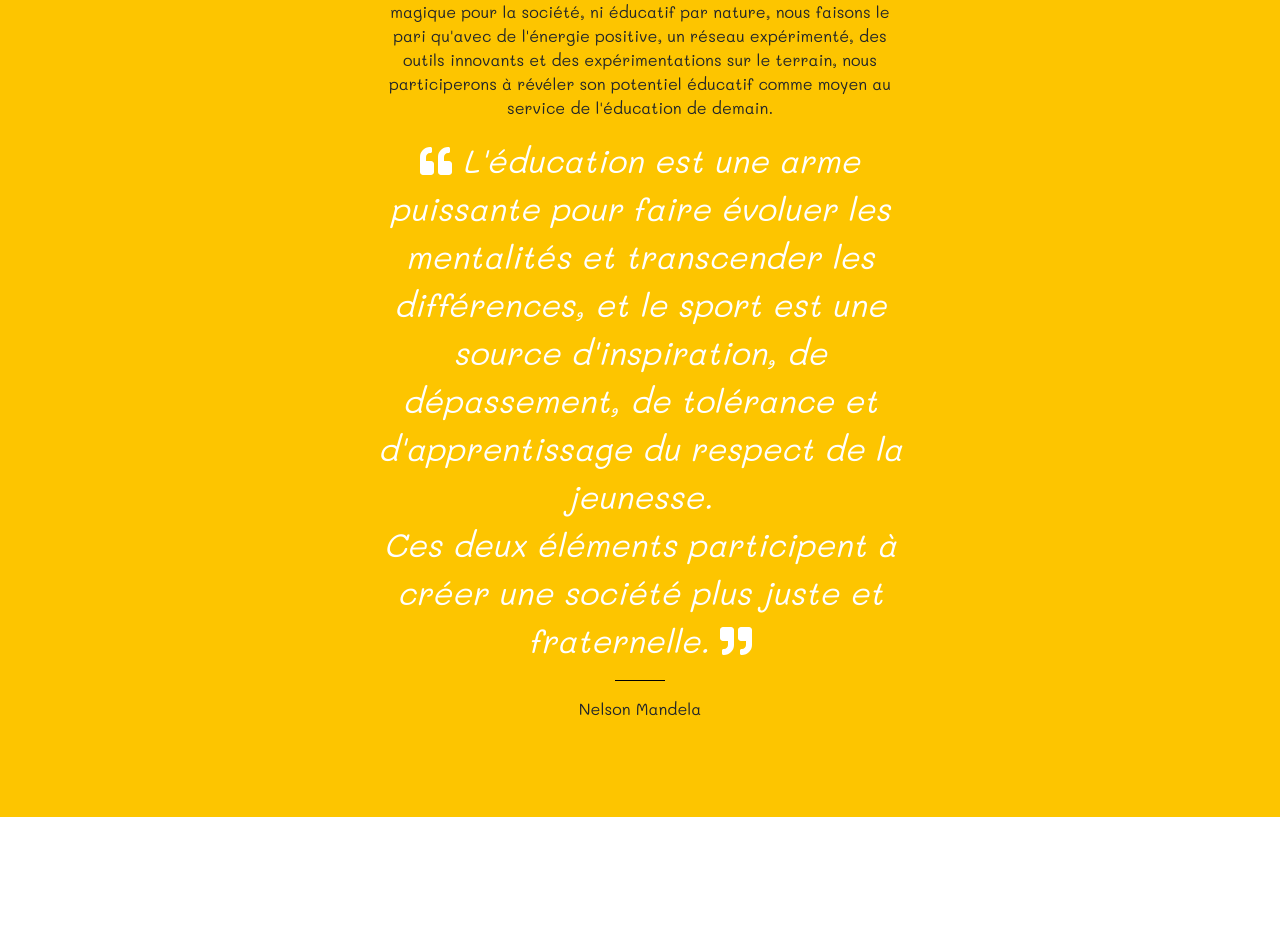
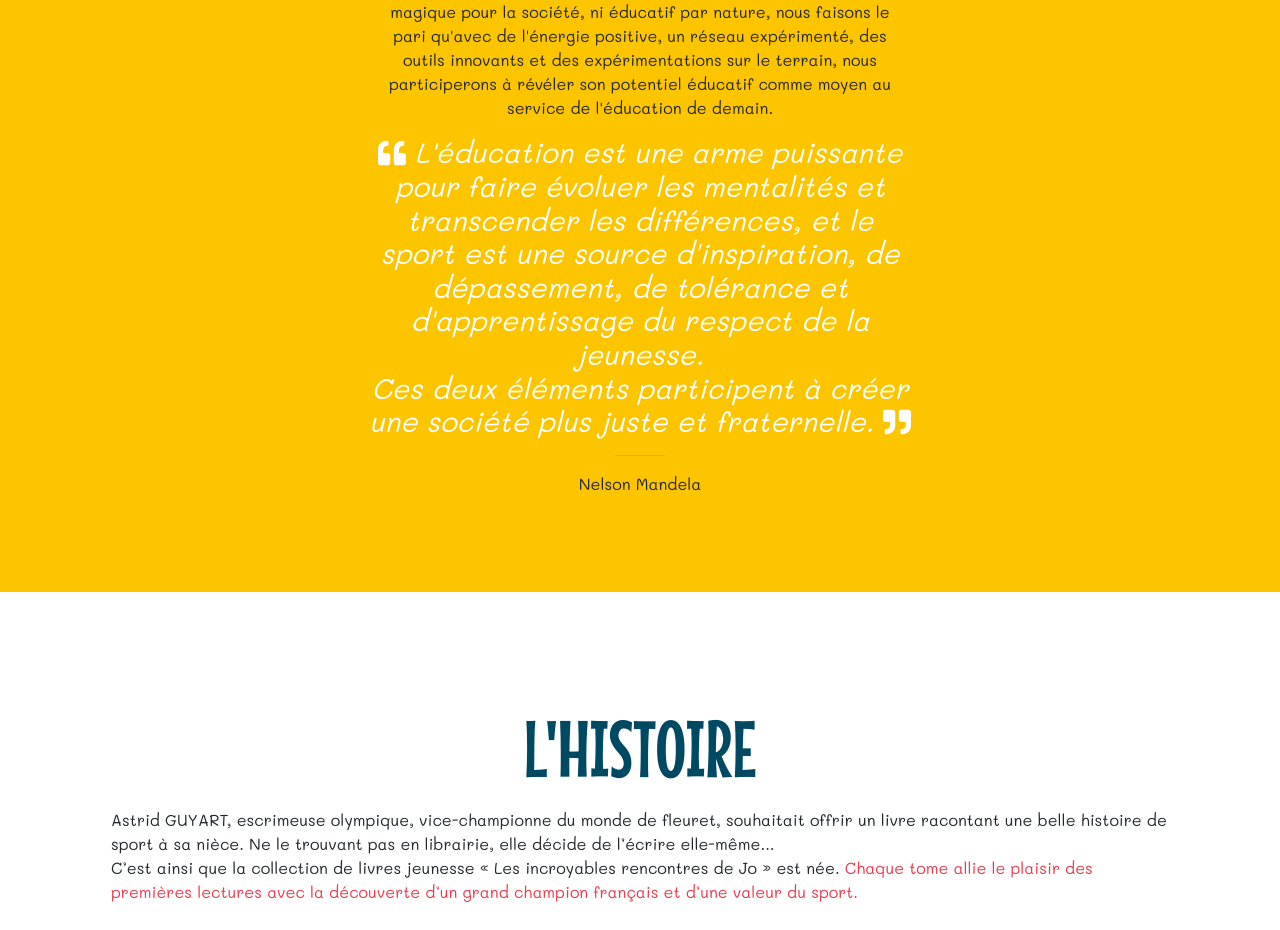
Before and after one commit to annelhote/les-carnets-de-jo, a Vue app: page / in a window 1280 px wide. Shown: the part 1940-2870 px from the top of the page. Built offline with nearby package versions, Linux system fonts and the light colour scheme.

Commit message:
Change quote font size as H3

```diff
--- a/src/App.vue
+++ b/src/App.vue
@@ -90,15 +90,15 @@
         </div>
         <div class="row justify-content-center">
           <div class="app__section__content text-center mt-3">
-            <div class="font-italic text-white quote">
+            <h3 class="font-italic text-white">
               <font-awesome-icon icon="quote-left"></font-awesome-icon>
               L'éducation est une arme puissante pour faire évoluer les mentalités et transcender les différences,
               et le sport est une source d'inspiration, de dépassement, de tolérance et d'apprentissage
               du respect de la jeunesse.<br>
               Ces deux éléments participent à créer une société plus juste et fraternelle.
               <font-awesome-icon icon="quote-right"></font-awesome-icon>
-            </div>
-            <hr width="50" color="black">
+            </h3>
+            <hr width="50" class="text-black">
             <div class="mt-3">
               Nelson Mandela
             </div>
@@ -116,9 +116,11 @@
           une belle histoire de sport à sa nièce. Ne le trouvant pas en librairie, elle décide de l’écrire elle-même...
         </div>
         <div class="mb-3">
-          C’est ainsi que la collection de livres jeunesse « Les incroyables rencontres de Jo » est née. Chaque tome
-          allie le plaisir des premières lectures avec la découverte d’un grand champion français et d’une valeur du
-          sport.
+          C’est ainsi que la collection de livres jeunesse « Les incroyables rencontres de Jo » est née.
+          <span class="text-danger">
+            Chaque tome allie le plaisir des premières lectures avec la découverte d’un grand champion français et
+            d’une valeur du sport.
+          </span>
           <br>
           <br>
           L’enthousiasme rencontré auprès des lecteurs et les sollicitations de plusieurs enseignants lui donnent
@@ -577,9 +579,5 @@ export default {
       color: #212529;
     }
   }
-
-  .quote {
-    font-size: 32px;
-  }
 }
 </style>
```
